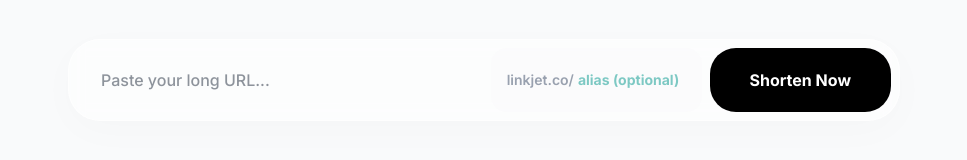
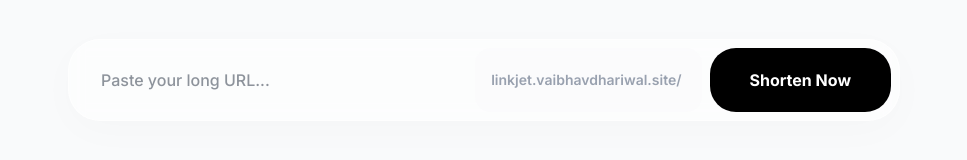
Before and after one commit to VaibhavDhariwal8/linkjet, a React (Vite) app in the folder client/linkjet/: page / in a window 1280 px wide. Shown: the part 564-724 px from the top of the page, without its empty margins (156-1123 px from the left). Built offline with nearby package versions, Linux system fonts and the light colour scheme; no server answers.

Commit message:
added custom domain

```diff
--- a/client/linkjet/src/components/urls/ShortenBox.jsx
+++ b/client/linkjet/src/components/urls/ShortenBox.jsx
@@ -49,7 +49,7 @@ const ShortenBox = () => {
 
           <div className="flex-1 flex items-center bg-gray-50/50 rounded-2xl px-4">
             <span className="text-gray-400 text-sm font-semibold">
-              linkjet.co/
+              linkjet.vaibhavdhariwal.site/
             </span>
             <input
               value={code}
```
